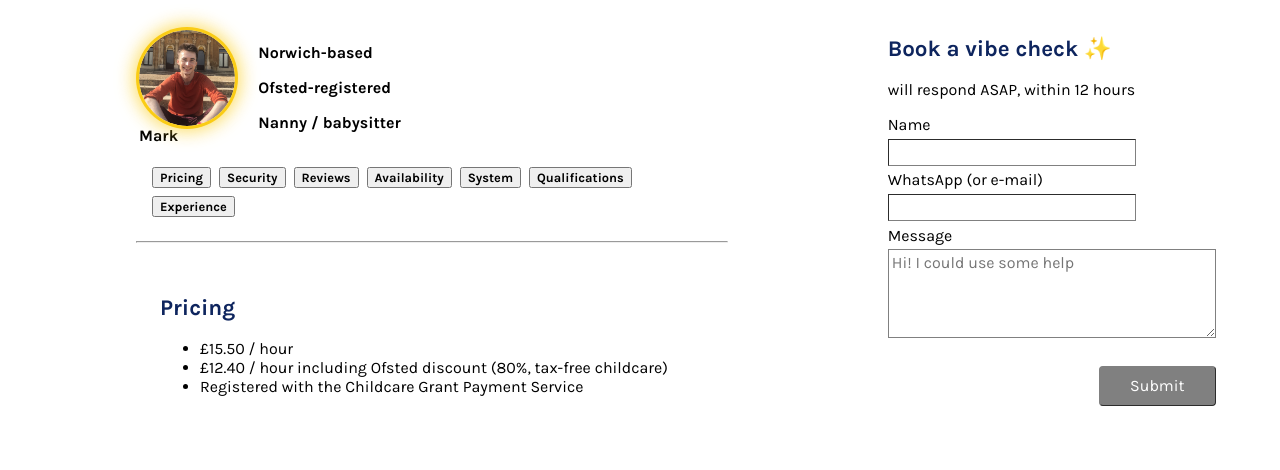
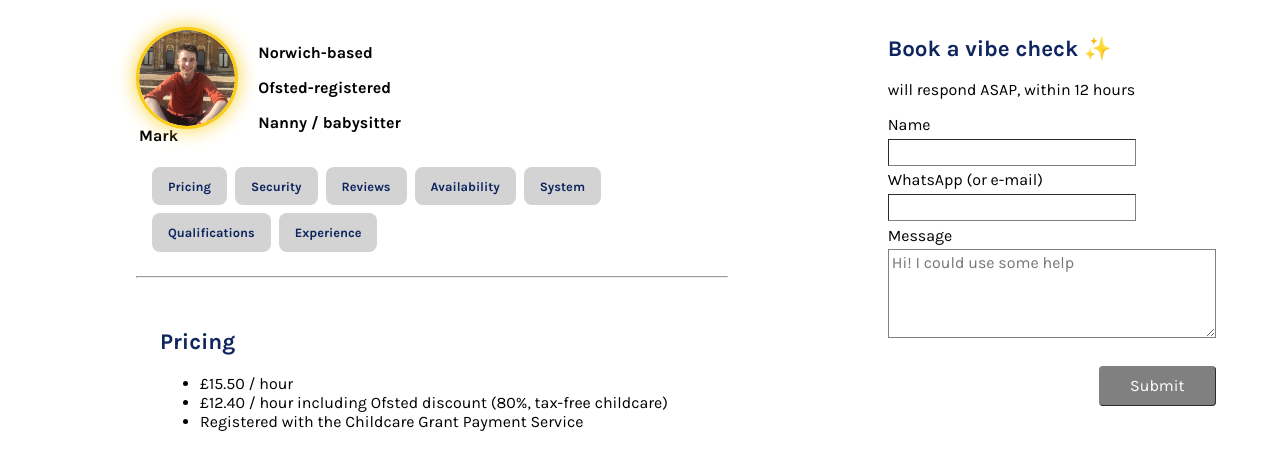
Before and after one commit to Krammy/childcare-replacement-website, a Flask app: page / in a window 1280 px wide. Shown: the top 470 px of the page. Run offline with Flask 3, Linux system fonts and the light colour scheme.

Commit message:
improved navigation buttons

```diff
--- a/static/style.css
+++ b/static/style.css
@@ -199,6 +199,18 @@ nav {
     padding: 1rem;
 }
 
+.nav-btn {
+    cursor: pointer;
+    background-color: lightgray;
+    color: rgb(14, 37, 94);
+    border: 2rem;
+    border-radius: 0.5rem;
+    border-color: blue;
+    height: 2.4rem;
+    padding-left: 1rem;
+    padding-right: 1rem;
+}
+
 hr {
     color: #ccc;
 }
```
